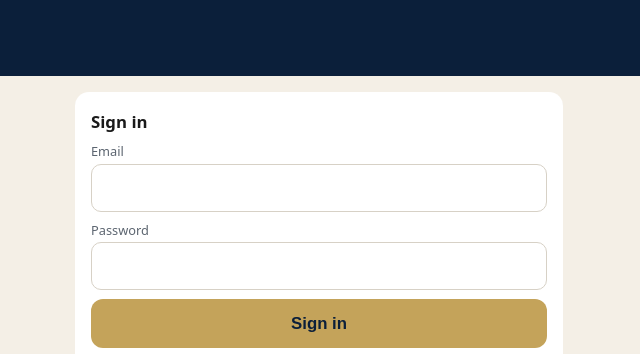
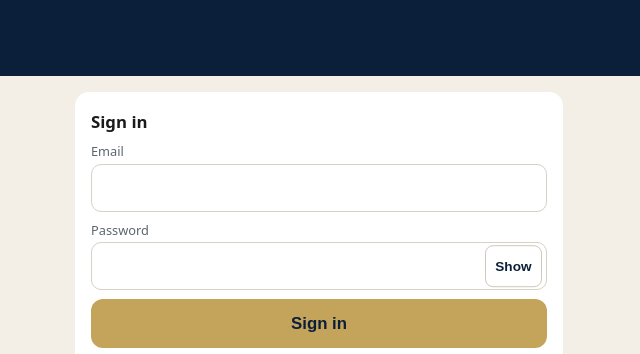
Before and after one commit to jeffkickman/weave-connect, a plain HTML site: page staff.html in a window 1280 px wide. Shown: the top 354 px of the page, 321-961 px from the left. Drawn offline with Linux system fonts and the light colour scheme.

Commit message:
Weave Time hotfix: Show/Hide toggle on every password field (sign in, first-login change, change password); SW cache v5-1

```diff
--- /dev/null
+++ b/staff-pw.js
@@ -0,0 +1,40 @@
+/* Weave Time — "Show password" toggle. Auto-attaches to every password field, including ones rendered later (admin forms). */
+(function () {
+  'use strict';
+  var css = '.pwwrap{position:relative;display:block}.pwwrap input{padding-right:4.6rem}' +
+    '.pwtoggle{position:absolute;right:.3rem;top:50%;transform:translateY(-50%);width:auto;min-width:3.6rem;min-height:2.6rem;margin:0;' +
+    'padding:.35rem .6rem;border:1px solid #cfc8bb;border-radius:8px;background:#fff;color:#0B1F3A;font-size:.85rem;font-weight:700;cursor:pointer}';
+  var st = document.createElement('style'); st.textContent = css; document.head.appendChild(st);
+  function setShown(input, btn, shown) {
+    input.type = shown ? 'text' : 'password';
+    btn.textContent = shown ? 'Hide' : 'Show';
+    btn.setAttribute('aria-pressed', shown ? 'true' : 'false');
+    btn.setAttribute('aria-label', shown ? 'Hide password' : 'Show password');
+  }
+  function attach(input) {
+    if (input.dataset.pwToggle || input.hidden || input.type !== 'password') return;
+    input.dataset.pwToggle = '1';
+    var wrap = document.createElement('span'); wrap.className = 'pwwrap';
+    input.parentNode.insertBefore(wrap, input); wrap.appendChild(input);
+    var btn = document.createElement('button'); btn.type = 'button'; btn.className = 'pwtoggle';
+    if (input.id) btn.setAttribute('aria-controls', input.id);
+    setShown(input, btn, false);
+    btn.addEventListener('click', function (e) { e.preventDefault(); e.stopPropagation(); setShown(input, btn, input.type === 'password'); input.focus(); });
+    wrap.appendChild(btn);
+    if (input.form && !input.form.dataset.pwReset) {   // hide again whenever the form is submitted
+      input.form.dataset.pwReset = '1';
+      input.form.addEventListener('submit', function () { hideAll(input.form); }, true);
+    }
+  }
+  function hideAll(root) {
+    (root || document).querySelectorAll('input[data-pw-toggle]').forEach(function (i) {
+      var b = i.parentNode.querySelector('.pwtoggle'); if (b) setShown(i, b, false);
+    });
+  }
+  function scan(root) { (root || document).querySelectorAll('input[type="password"]').forEach(attach); }
+  scan(document);
+  if (window.MutationObserver) new MutationObserver(function (muts) {
+    muts.forEach(function (m) { m.addedNodes.forEach(function (n) { if (n.nodeType !== 1) return; if (n.matches && n.matches('input[type="password"]')) attach(n); else scan(n); }); });
+  }).observe(document.body, { childList: true, subtree: true });
+  window.WTPw = { scan: scan, hideAll: hideAll };
+})();
--- a/staff-sw.js
+++ b/staff-sw.js
@@ -1,6 +1,6 @@
 /* Weave Time service worker: network-first for the staff app, cached copy when offline. */
-var CACHE = 'weave-time-v5';
-var ASSETS = ['staff.html', 'staff-config.js', 'staff-core.js', 'staff.js', 'staff-auth.js', 'staff.webmanifest', 'icons/icon-192.png', 'icons/icon-512.png', 'icons/apple-touch-icon.png'];
+var CACHE = 'weave-time-v5-1';
+var ASSETS = ['staff.html', 'staff-config.js', 'staff-core.js', 'staff.js', 'staff-auth.js', 'staff-pw.js', 'staff.webmanifest', 'icons/icon-192.png', 'icons/icon-512.png', 'icons/apple-touch-icon.png'];
 self.addEventListener('install', function (e) {
   e.waitUntil(caches.open(CACHE).then(function (c) { return c.addAll(ASSETS); }).then(function () { return self.skipWaiting(); }));
 });
--- a/staff.html
+++ b/staff.html
@@ -189,5 +189,6 @@
   <script src="staff-core.js"></script>
   <script src="staff.js"></script>
   <script src="staff-auth.js"></script>
+  <script src="staff-pw.js"></script>
 </body>
 </html>
```
